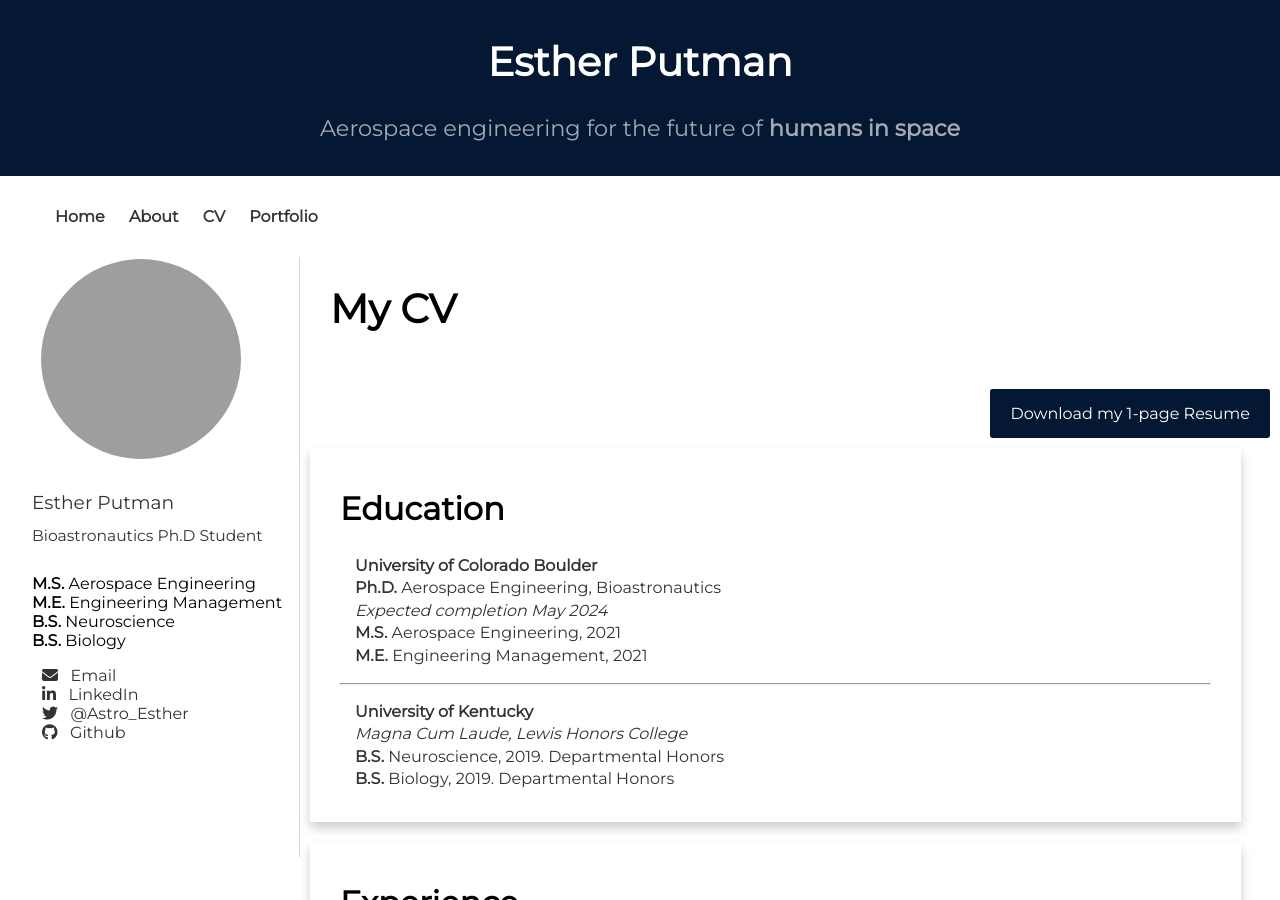
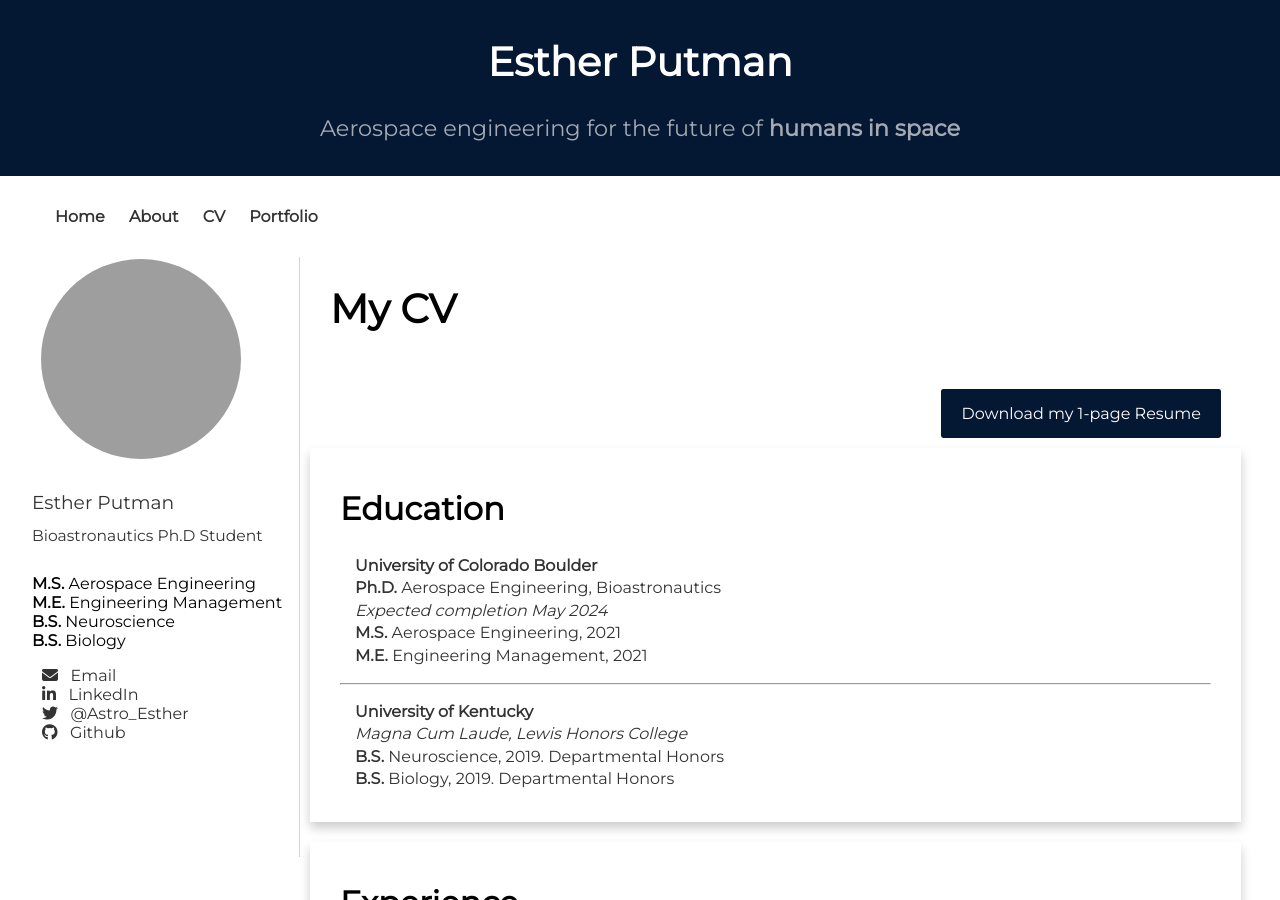
Before and after one commit to eputman/eputman.github.io, a Jekyll site: the page built from CV/index.html, in a window 1280 px wide and 900 px high. Built offline with Jekyll 4.4.1, drawn with Linux system fonts in a browser that asks for light colours; nearby versions of some CDN libraries; grey boxes are pictures that could not be loaded.

Commit message:
Button alignment

```diff
--- a/CV/index.html
+++ b/CV/index.html
@@ -29,8 +29,9 @@ title: CV
 	<div class="content">
 
 			<h1> My CV</h1><br>
+			<div style="width:95%;">
 			<a style="float:right;" href="https://eputman.github.io/documents/Putman_Resume_2022.pdf" target="_blank" class="button">Download my 1-page Resume</a><br>
-
+			</div>
 		<div class="card">
 			<div class="container">
 				<h2><b>Education</b></h2>
--- a/portfolio/index.html
+++ b/portfolio/index.html
@@ -31,7 +31,9 @@ title: Portfolio
 
 	<div class="content">
 		<h1> Portfolio</h1><br>
-		<a style ="float:right;" href="https://eputman.github.io/documents/Putman_Portfolio_2022.pdf" target="_blank" class="button">Download my portfolio as a PDF</a><br>
+		<div style="width:95%;">
+		<a style ="float:right;" href="https://eputman.github.io/documents/Putman_Portfolio_2022.pdf" target="_blank" class="button">Download my portfolio as a PDF</a>
+		</div>
 		<div class="slider">
 
 			<a href="#slide-1">1</a>
```
